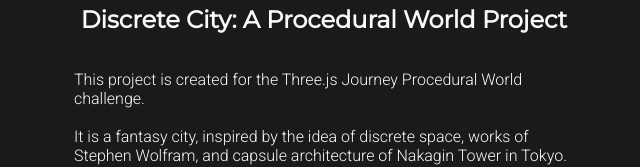
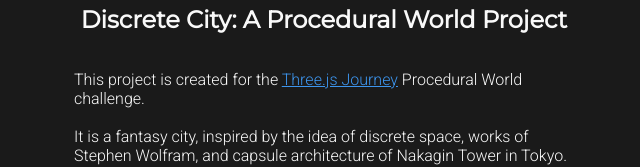
Before and after one commit to StepanKukharskiy/procedural_city, a SvelteKit app: page / in a window 1280 px wide. Shown: the part 147-314 px from the top of the page, without its empty margins (316-956 px from the left). Built offline with nearby package versions, Linux system fonts and the light colour scheme.

Commit message:
start screen link update

```diff
--- a/src/routes/+page.svelte
+++ b/src/routes/+page.svelte
@@ -13,7 +13,7 @@
 <div class='startScreen' style='display: {startScreenDisplay}'>
   <h2>Discrete City: A Procedural World Project</h2>
   <p>
-    This project is created for the Three.js Journey Procedural World challenge. <br><br>
+    This project is created for the <a href='https://threejs-journey.com/' target='_blank'>Three.js Journey</a> Procedural World challenge. <br><br>
     It is a fantasy city, inspired by the idea of discrete space, works of Stephen Wolfram, and capsule architecture of Nakagin Tower in Tokyo. <br><br>
     The world's generation is driven by a 3D Neural Cellular Automaton - a 3D cellular automaton controlled by a pre-trained neural network.<br><br>
     Built with Threlte, SvelteKit, Three.js, and Brain.js. Modelled with Blender. Textures made with Midjourney. Here is the <a href='https://github.com/StepanKukharskiy/procedural_city'>GitHub repo</a>.<br><br>
```
